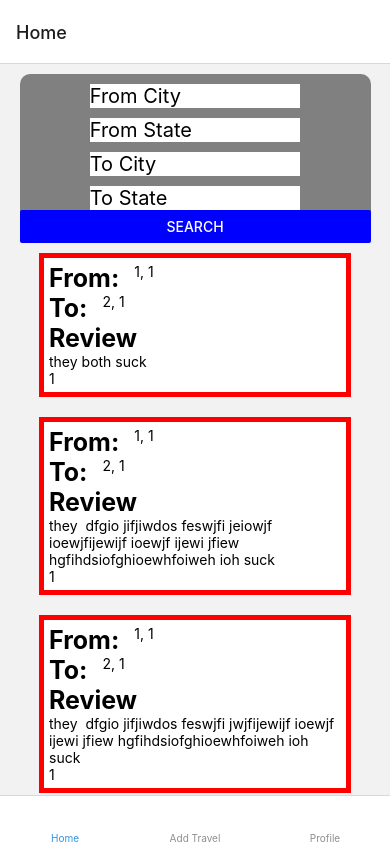
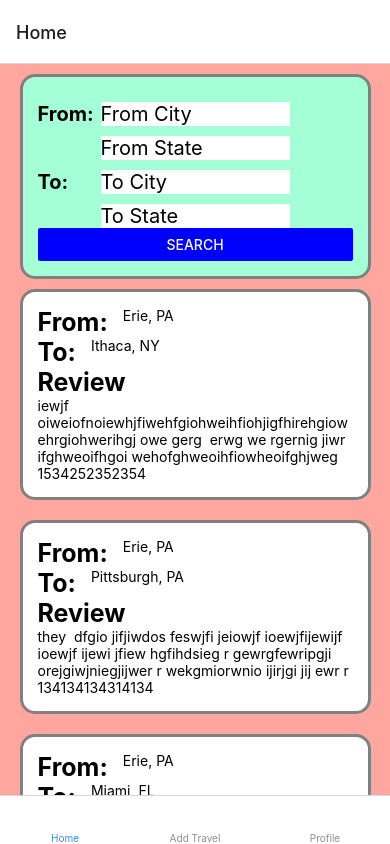
Before and after one commit to cjmcenery/hereToThere, a React Native app: screen /Home in a window 390 px wide. Built offline with nearby package versions, Linux system fonts and the light colour scheme; what expo-linking would draw is missing.

Commit message:
Styleing adjustments

```diff
--- a/components/AddTravel/index.tsx
+++ b/components/AddTravel/index.tsx
@@ -1,4 +1,4 @@
-import { StyleSheet, TextInput, Button, Keyboard, TouchableWithoutFeedback } from 'react-native';
+import { StyleSheet, TextInput, Button, Keyboard, TouchableWithoutFeedback, KeyboardAvoidingView, Pressable, TouchableOpacity } from 'react-native';
 import * as React from 'react';
 import { Text, View, } from '../../components/Themed';
 
@@ -34,6 +34,7 @@ fetch('http://192.168.1.74:3001/addReview', {
 
   return (
     <TouchableWithoutFeedback onPress={ () => Keyboard.dismiss() }>
+      <KeyboardAvoidingView style={styles.container} behavior="padding" enabled>
     <View style={styles.container}>
       <Text style={styles.title}>Create a New Travel Review!</Text>
       <View style={styles.line}>
@@ -97,14 +98,16 @@ fetch('http://192.168.1.74:3001/addReview', {
         numberOfLines={5}
         ref={ref_input5}
         />
-
-      <Button
-      onPress={addReview}
-      title='Add Travel Review'
-      color= 'blue'/>
+      <TouchableOpacity
+      style={styles.postButton}
+      onPress={addReview}>
+        <Text
+        style={styles.buttonText}>Post Review!</Text>
+      </TouchableOpacity>
 
       <View style={styles.separator} lightColor="#eee" darkColor="rgba(255,255,255,0.1)" />
     </View>
+    </KeyboardAvoidingView>
     </TouchableWithoutFeedback>
   );
 }
@@ -118,7 +121,8 @@ const styles = StyleSheet.create({
   title: {
     fontSize: 20,
     fontWeight: 'bold',
-    marginBottom: 15
+    marginBottom: 15,
+    color: 'black'
   },
   separator: {
     marginVertical: 30,
@@ -130,19 +134,33 @@ const styles = StyleSheet.create({
       padding: 5,
       width: 125,
       marginBottom: 15,
+      color: 'black'
   },
   multiLineInput: {
     backgroundColor: 'white',
     padding: 5,
-    width: 300,
+    width: 350,
     marginBottom: 15,
+    height: 150,
+    color: 'black'
 },
   label: {
       marginRight: 15,
       fontWeight: 'bold',
       fontSize: 25,
+      color: 'black'
   },
   line: {
       flexDirection: 'row',
-  }
+      color: 'black'
+  },
+  postButton: {
+    backgroundColor: '#FFA69E',
+    padding: 15,
+    borderRadius: 15
+  },
+  buttonText: {
+    fontSize: 22
+  },
+
 });
--- a/components/Review/index.tsx
+++ b/components/Review/index.tsx
@@ -32,12 +32,14 @@ export default function ReviewItem({fromCity, fromState, toCity, toState, userID
 
 const styles = StyleSheet.create({
   container: {
-    width:'80%',
-    marginLeft:'10%',
+    width:'90%',
+    marginLeft:'5%',
     marginBottom:20,
-    borderWidth:5,
-    borderColor:'red',
-    padding:5
+    borderWidth:3,
+    borderColor:'grey',
+    borderRadius: 15,
+    padding:15,
+    backgroundColor: 'white'
   },
   paragraph: {
 
@@ -49,5 +51,6 @@ const styles = StyleSheet.create({
 },
 line: {
     flexDirection: 'row',
+    backgroundColor: 'white'
 }
 });
--- a/constants/Colors.ts
+++ b/constants/Colors.ts
@@ -4,14 +4,14 @@ const tintColorDark = '#fff';
 export default {
   light: {
     text: '#000',
-    background: '#fff',
+    background: '#A5FFD6',
     tint: tintColorLight,
     tabIconDefault: '#ccc',
     tabIconSelected: tintColorLight,
   },
   dark: {
-    text: '#fff',
-    background: '#000',
+    text: 'black',
+    background: '#FFA69E',
     tint: tintColorDark,
     tabIconDefault: '#ccc',
     tabIconSelected: tintColorDark,
--- a/navigation/LinkingConfiguration.ts
+++ b/navigation/LinkingConfiguration.ts
@@ -32,7 +32,7 @@ const linking: LinkingOptions<RootStackParamList> = {
           },
         },
       },
-      Modal: 'modal',
+      OpenReview: 'openreview',
       NotFound: '*',
       SignUp: 'signup',
       LogIn: 'login'
--- a/navigation/index.tsx
+++ b/navigation/index.tsx
@@ -83,7 +83,7 @@ function BottomTabNavigator() {
         component={HomeScreen}
         options={({ navigation }: RootTabScreenProps<'Home'>) => ({
           title: 'Home',
-          tabBarIcon: ({ color }) => <FontAwesome name="home" size={30} color="white" />,
+          tabBarIcon: ({ color }) => <FontAwesome name="home" size={30} color="white" />
         })}
       />
       <BottomTab.Screen
--- a/package.json
+++ b/package.json
@@ -42,7 +42,8 @@
     "react-native-web": "0.17.7",
     "stream": "^0.0.2",
     "undefined": "expo-auth-session/providers/google",
-    "util": "^0.12.4"
+    "util": "^0.12.4",
+    "expo-secure-store": "~11.2.0"
   },
   "devDependencies": {
     "@babel/core": "^7.12.9",
--- a/screens/HomeScreen.tsx
+++ b/screens/HomeScreen.tsx
@@ -59,53 +59,53 @@ export default function HomeScreen({ navigation}: RootTabScreenProps<'Home'>) {
 
   let reviews = [
     {
-      fromCity:'1',
-      fromState: '1',
-      toCity:'2',
-      toState: '1',
-      userID: '1',
+      fromCity:'Erie',
+      fromState: 'PA',
+      toCity:'Ithaca',
+      toState: 'NY',
+      userID: '1534252352354',
       timeStamp: '1',
-      review:'they both suck',
+      review:'iewjf oiweiofnoiewhjfiwehfgiohweihfiohjigfhirehgiowehrgiohwerihgj owe gerg  erwg we rgernig jiwr ifghweoifhgoi wehofghweoihfiowheoifghjweg',
       _id: 1
     },
     {
-      fromCity:'1',
-      fromState: '1',
-      toCity:'2',
-      toState: '1',
-      userID: '1',
+      fromCity:'Erie',
+      fromState: 'PA',
+      toCity:'Pittsburgh',
+      toState: 'PA',
+      userID: '134134134314134',
       timeStamp: '1',
-      review:'they  dfgio jifjiwdos feswjfi jeiowjf ioewjfijewijf ioewjf ijewi jfiew hgfihdsiofghioewhfoiweh ioh suck',
+      review:'they  dfgio jifjiwdos feswjfi jeiowjf ioewjfijewijf ioewjf ijewi jfiew hgfihdsieg r gewrgfewripgji   orejgiwjniegjijwer r wekgmiorwnio ijirjgi jij ewr r  ',
       _id: 2
     },
     {
-      fromCity:'1',
-      fromState: '1',
-      toCity:'2',
-      toState: '1',
-      userID: '1',
+      fromCity:'Erie',
+      fromState: 'PA',
+      toCity:'Miami',
+      toState: 'FL',
+      userID: '134523532523',
       timeStamp: '1',
-      review:'they  dfgio jifjiwdos feswjfi jwjfijewijf ioewjf ijewi jfiew hgfihdsiofghioewhfoiweh ioh suck',
+      review:'they  dfgio jifjiwdos feswjfi jwjfijewijf ioewjf ijewi jfiew hgfihdsiofghioewhfoiweh grwerg erwgergerg',
       _id: 3
     },
     {
-      fromCity:'1',
-      fromState: '1',
-      toCity:'2',
-      toState: '1',
-      userID: '1',
+      fromCity:'Erie',
+      fromState: 'PA',
+      toCity:'Cleveland',
+      toState: 'Ohio',
+      userID: '132523523',
       timeStamp: '1',
-      review:'they  dfgio jifjiwdos feswjfi jeiosadfds  fdsf gdse fgdsfkhjsiwdfg jhokidhfio hdwsih gfiosdh ihgi hsdi ghiwjf ioewjfijewijf ioewjf ijewi jfiew hgfihdsiofghioewhfoiweh ioh suck',
+      review:'they  dfgio jifjiwdos feswjfi jeiosadfds  fdsf gdse fgdsfkhjsiwdfg jhokidhfio hdwsih gfiosdh ihgi hsdi ghiwjf ioewjfijewijf ioewjf ijewi jfiewrg ergerg  rw ger ber bre erher bb reb g b gfsfd ',
       _id: 4
     },
     {
-      fromCity:'1',
-      fromState: '1',
-      toCity:'2',
-      toState: '1',
-      userID: '1',
+      fromCity:'Erie',
+      fromState: 'PA',
+      toCity:'Boston',
+      toState: 'MA',
+      userID: '13243532523523',
       timeStamp: '1',
-      review:'they  dfgio jifjsafsafsaiwdos feswjfi jeiowjf ioewjfijewijf ioewjf ijewi jfiew hgfihdsiofghioewhfoiweh ioh suck',
+      review:'they  dfgio jifjsafsafsaiwdos feswjfi jeiowjf ioewjfijewijf ioewjf ijewi jfiew hgfihdsiofghioewhfoiweh ioh erg ergrew ggerd mmsdvn snv nu hur hi hvi hdfi i ijisjfijijvij ijrijf iijrigj iirjgijeri ijrij ij iirjigj ijrioghpoihgiorhjg iohfidhj vihfd ihrig ihrg ',
       _id: 5
     }
   ]
@@ -125,8 +125,10 @@ export default function HomeScreen({ navigation}: RootTabScreenProps<'Home'>) {
       setData([])
   }
   return (
-    <ScrollView>
+    <ScrollView style={styles.container}>
       <View style={styles.search}>
+        <View style={styles.line}>
+          <Text style={styles.label}>From:</Text>
         <TextInput
           style={styles.searchText}
           onChangeText={text => onChangeFromCity(text)}
@@ -134,6 +136,9 @@ export default function HomeScreen({ navigation}: RootTabScreenProps<'Home'>) {
           placeholder='From City'
           placeholderTextColor={'black'}
           />
+          </View>
+          <View style={styles.line}>
+          <Text style={styles.label}></Text>
           <TextInput
           style={styles.searchText}
           onChangeText={text => onChangeFromState(text)}
@@ -141,6 +146,10 @@ export default function HomeScreen({ navigation}: RootTabScreenProps<'Home'>) {
           placeholder='From State'
           placeholderTextColor={'black'}
           />
+          </View>
+          <View>
+          <View style={styles.line}>
+          <Text style={styles.label}>To:</Text>
           <TextInput
           style={styles.searchText}
           onChangeText={text => onChangeToCity(text)}
@@ -148,6 +157,10 @@ export default function HomeScreen({ navigation}: RootTabScreenProps<'Home'>) {
           placeholder='To City'
           placeholderTextColor={'black'}
           />
+          </View>
+          </View>
+          <View style={styles.line}>
+          <Text style={styles.label}></Text>
           <TextInput
           style={styles.searchText}
           onChangeText={text => onChangeToState(text)}
@@ -155,6 +168,7 @@ export default function HomeScreen({ navigation}: RootTabScreenProps<'Home'>) {
           placeholder='To State'
           placeholderTextColor={'black'}
           />
+          </View>
           <Button
         onPress={()=> setData([])}
         title='Search'
@@ -170,8 +184,7 @@ export default function HomeScreen({ navigation}: RootTabScreenProps<'Home'>) {
 const styles = StyleSheet.create({
   container: {
     flex: 1,
-    alignItems: 'center',
-    justifyContent: 'center',
+    backgroundColor: '#FFA69E'
   },
   title: {
     fontSize: 20,
@@ -183,18 +196,36 @@ const styles = StyleSheet.create({
     width: '80%',
   },
   search: {
-    backgroundColor: 'grey',
+    backgroundColor: '#A5FFD6',
     width: '90%',
     marginLeft: '5%',
     borderRadius: 10,
     marginBottom:10,
-    marginTop: 10
+    marginTop: 10,
+    borderColor: 'grey',
+    borderBottomLeftRadius: 15,
+    borderBottomRightRadius: 15,
+    borderTopLeftRadius: 15,
+    borderTopRightRadius: 15,
+    borderWidth: 3,
+    padding: 15
   },
   searchText: {
     backgroundColor: 'white',
     width: "60%",
-    marginLeft: '20%',
+    marginLeft: '0%',
     fontSize: 20,
     marginTop: 10
+  },
+  line: {
+      flexDirection: 'row',
+      backgroundColor: '#A5FFD6'
+  },
+  label: {
+    width: '20%',
+    left: 0,
+    fontWeight: 'bold',
+    fontSize: 20,
+    top: 10
   }
 });
--- a/screens/OpenReviewScreen.tsx
+++ b/screens/OpenReviewScreen.tsx
@@ -9,35 +9,32 @@ const ProfileImage = require('../assets/images/sean.png')
 
 
 export default function OpenReviewScreen(reviewObj:any) {
-  const review = reviewObj.route.params
-  console.log(review)
+  const item = reviewObj.route.params
+  console.log(item)
 
   return (
-    <View>
-      <View style={styles.container}>
-          <View style={styles.line}>
-              <Text style={styles.label}>From:</Text><Text>{review.fromCity}, {review.fromState}</Text>
-          </View>
-          <View style={styles.line}>
-              <Text style={styles.label}>To:</Text><Text>{review.toCity}, {review.toState}</Text>
-          </View>
-          <Text style={styles.label}>Review</Text>
-          <Text style={styles.paragraph}>{review.review}</Text>
-          <Text>{review.userID}</Text>
-      </View>
+      // <View style={styles.container}>
+      //     <View style={styles.line}>
+      //         <Text style={styles.label}>From:</Text><Text>{review.fromCity}, {review.fromState}</Text>
+      //     </View>
+      //     <View style={styles.line}>
+      //         <Text style={styles.label}>To:</Text><Text>{review.toCity}, {review.toState}</Text>
+      //     </View>
+      //     <Text style={styles.label}>Review</Text>
+      //     <Text style={styles.paragraph}>{review.review}</Text>
+      //     <Text>{review.userID}</Text>
+      // </View>
+    <View style={styles.container}>
+      <ReviewItem key={item._id} fromCity={item.fromCity} fromState={item.fromState} toCity={item.toCity} toState={item.toState} userID={item.userID} timeStamp={item.timeStamp} review={item.review}/>
     </View>
   );
 }
 
 const styles = StyleSheet.create({
   container: {
-    width:'80%',
-    marginLeft:'10%',
-    marginBottom:20,
-    top: 150,
-    borderWidth:5,
-    borderColor:'red',
-    padding:5
+    backgroundColor: '#FFA69E',
+    height: '100%',
+    paddingTop: 150
   },
   paragraph: {
 
--- a/screens/ProfileScreen.tsx
+++ b/screens/ProfileScreen.tsx
@@ -19,7 +19,7 @@ export default function ProfileScreen({ navigation}: RootTabScreenProps<'Profile
   const user = [{
     firstName: 'Connor',
     lastName: 'McEnery',
-    bio: 'My name is Connor',
+    bio: 'My name is Connor. I am a 21 year old college student who enjoys the outdoors, cheaper restaurants, and going out with friends.',
     username: 'cjmcenery'
   }]
 
@@ -31,7 +31,7 @@ export default function ProfileScreen({ navigation}: RootTabScreenProps<'Profile
       toState: 'NY',
       userID: '1534252352354',
       timeStamp: '1',
-      review:'they both suck',
+      review:'iewjf oiweiofnoiewhjfiwehfgiohweihfiohjigfhirehgiowehrgiohwerihgj owe gerg  erwg we rgernig jiwr ifghweoifhgoi wehofghweoihfiowheoifghjweg',
       _id: 1
     },
     {
@@ -41,7 +41,7 @@ export default function ProfileScreen({ navigation}: RootTabScreenProps<'Profile
       toState: 'PA',
       userID: '134134134314134',
       timeStamp: '1',
-      review:'they  dfgio jifjiwdos feswjfi jeiowjf ioewjfijewijf ioewjf ijewi jfiew hgfihdsiofghioewhfoiweh ioh suck',
+      review:'they  dfgio jifjiwdos feswjfi jeiowjf ioewjfijewijf ioewjf ijewi jfiew hgfihdsieg r gewrgfewripgji   orejgiwjniegjijwer r wekgmiorwnio ijirjgi jij ewr r  ',
       _id: 2
     },
     {
@@ -51,7 +51,7 @@ export default function ProfileScreen({ navigation}: RootTabScreenProps<'Profile
       toState: 'FL',
       userID: '134523532523',
       timeStamp: '1',
-      review:'they  dfgio jifjiwdos feswjfi jwjfijewijf ioewjf ijewi jfiew hgfihdsiofghioewhfoiweh ioh suck',
+      review:'they  dfgio jifjiwdos feswjfi jwjfijewijf ioewjf ijewi jfiew hgfihdsiofghioewhfoiweh grwerg erwgergerg',
       _id: 3
     },
     {
@@ -61,7 +61,7 @@ export default function ProfileScreen({ navigation}: RootTabScreenProps<'Profile
       toState: 'Ohio',
       userID: '132523523',
       timeStamp: '1',
-      review:'they  dfgio jifjiwdos feswjfi jeiosadfds  fdsf gdse fgdsfkhjsiwdfg jhokidhfio hdwsih gfiosdh ihgi hsdi ghiwjf ioewjfijewijf ioewjf ijewi jfiew hgfihdsiofghioewhfoiweh ioh suck',
+      review:'they  dfgio jifjiwdos feswjfi jeiosadfds  fdsf gdse fgdsfkhjsiwdfg jhokidhfio hdwsih gfiosdh ihgi hsdi ghiwjf ioewjfijewijf ioewjf ijewi jfiewrg ergerg  rw ger ber bre erher bb reb g b gfsfd ',
       _id: 4
     },
     {
@@ -71,7 +71,7 @@ export default function ProfileScreen({ navigation}: RootTabScreenProps<'Profile
       toState: 'MA',
       userID: '13243532523523',
       timeStamp: '1',
-      review:'they  dfgio jifjsafsafsaiwdos feswjfi jeiowjf ioewjfijewijf ioewjf ijewi jfiew hgfihdsiofghioewhfoiweh ioh suck',
+      review:'they  dfgio jifjsafsafsaiwdos feswjfi jeiowjf ioewjfijewijf ioewjf ijewi jfiew hgfihdsiofghioewhfoiweh ioh erg ergrew ggerd mmsdvn snv nu hur hi hvi hdfi i ijisjfijijvij ijrijf iijrigj iirjgijeri ijrij ij iirjigj ijrioghpoihgiorhjg iohfidhj vihfd ihrig ihrg ',
       _id: 5
     }
   ]
```
Also changed, not shown: 1 other file (tests, documents, lock files or other folders).
